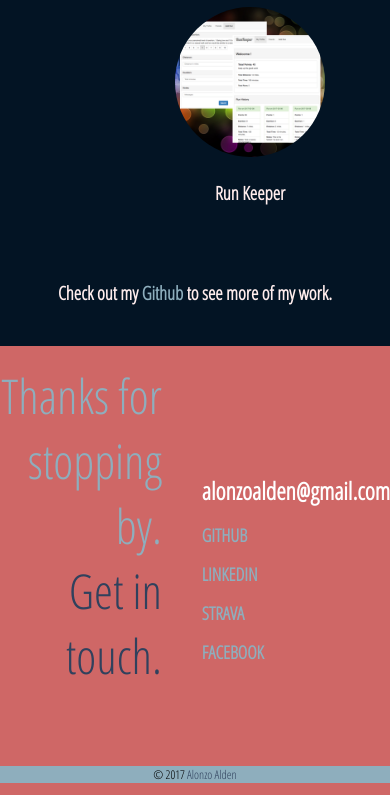
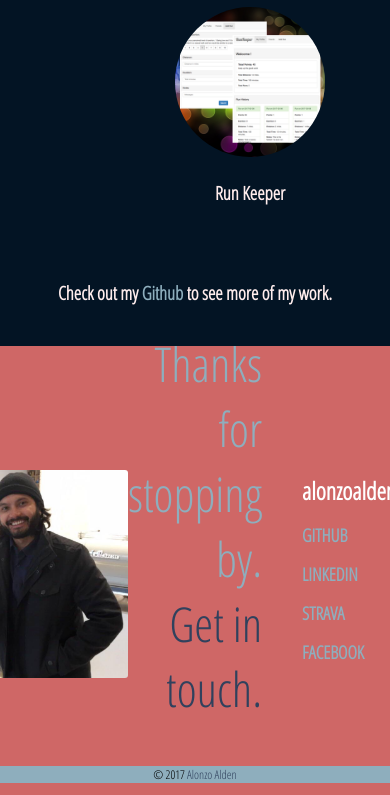
Before and after one commit to alonzoalden/my_page, a React app: page / in a window 390 px wide. Shown: the part 1867-2662 px from the top of the page. Built offline with nearby package versions, Linux system fonts and the light colour scheme.

Commit message:
Created feature that conditionally posts deployed link component, created different photos for responsiveness

```diff
--- a/src/Main.js
+++ b/src/Main.js
@@ -19,6 +19,11 @@ class App extends Component {
   render() {
 
   let currentStyle = this.state.number === 1 ? pictures[0] : pictures[1]
+  setInterval(function() {
+    console.log('asfasdfasdfadsfHIHII');
+    }, 3000);
+
+
     return (
       <div>
 
@@ -146,7 +151,10 @@ class App extends Component {
         </div>
         <footer>
           <div className="bottom">
-            <div className="bottom-left"><span style={{color: '#8EAEBD'}}> Thanks for stopping by. </span><br/><span style={{color: '#30415D'}}>Get in touch.</span>
+            <div className="bottom-left">
+              <img src="lonbluebottle.png"></img>
+            </div>
+            <div className="bottom-mid"><span style={{color: '#8EAEBD'}}> Thanks for stopping by. </span><br/><span style={{color: '#30415D'}}>Get in touch.</span>
             </div>
             <div className="bottom-right">
               <h1>alonzoalden@gmail.com</h1>
--- a/src/Main.sass
+++ b/src/Main.sass
@@ -28,6 +28,7 @@ $font: "Open Sans Condensed"
   .Main-photo
     background-image: url(alonzo-wide.png)
     background-size: cover
+
     height: 500px
     z-index: 0
     box-shadow: 0px 20px 100px #Cf6766
@@ -297,11 +298,19 @@ footer
     align-items: center
     justify-content: center
     margin: 0 auto
+    img
+      width: 200px
+      border-radius: 0px
 
 
+    .bottom-left
+      img
+        width: 200px
+        border-radius: 3px
+        margin-top: 50px
+
     .bottom-right
-      width: 400px
-
+      width: 200px
       padding-top: 35px
       text-align: left
       a
@@ -313,6 +322,7 @@ footer
 
       h2
         margin-left: 40px
+
       ul
         align-items: center
         width: 70%
@@ -326,7 +336,8 @@ footer
 
 
 
-    .bottom-left
+
+    .bottom-mid
       width: 400px
 
       text-align: right
--- a/src/ProjectModal.js
+++ b/src/ProjectModal.js
@@ -53,6 +53,17 @@ class ProjectModal extends Component {
     this.setState({modalIsOpen: false});
   }
 
+  showDeployButton(url) {
+    if (url === "false") {
+      return;
+    } else {
+
+    return (
+      <div className='button'>DEPLOYED LINK</div>
+      )
+    }
+  }
+
   render() {
     return (
       <div className="project" onClick={this.openModal}>
@@ -69,7 +80,8 @@ class ProjectModal extends Component {
           <p><strong>Tech Stack:</strong> {this.props.tech}</p>
           <div style={{display: 'flex'}}>
             <div style={{flexGrow: '1', display: 'flex'}}>
-              <div className='button'>DEPLOYED LINK</div>
+
+              {this.showDeployButton(this.props.url)}
               <div className='button'>GITHUB</div>
             </div>
             <div className='button'>CLOSE</div>
```
Also changed, not shown: public/lonbluebottle.png (added), src/Main.css, src/alonzo-sml-px.png (added), src/alonzowide1.png (added), 1 other file.
